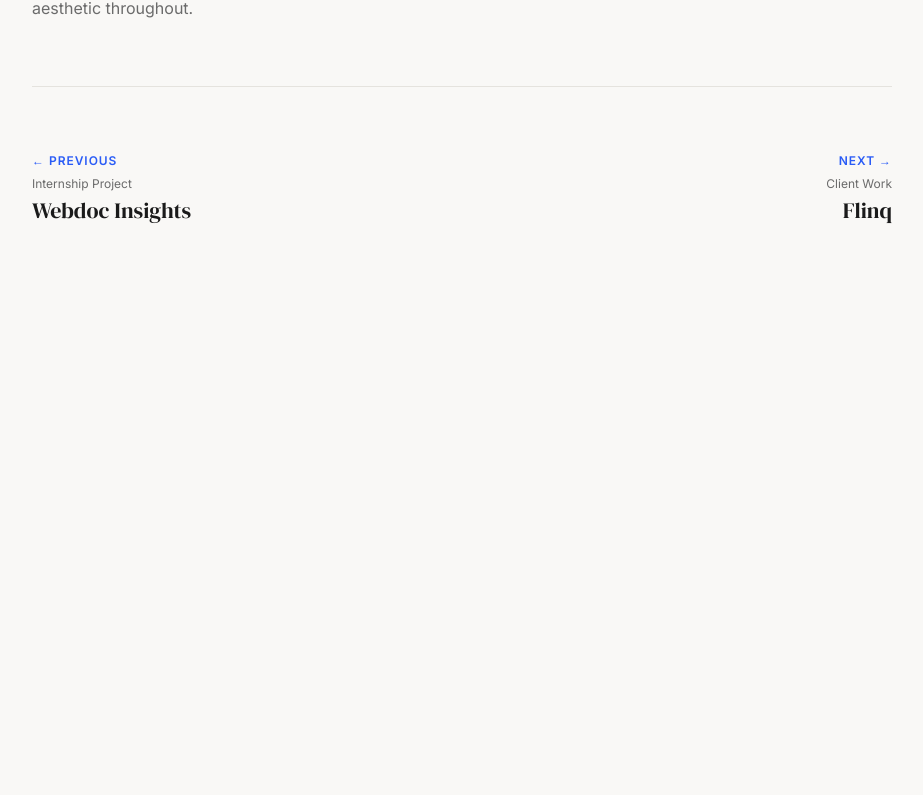
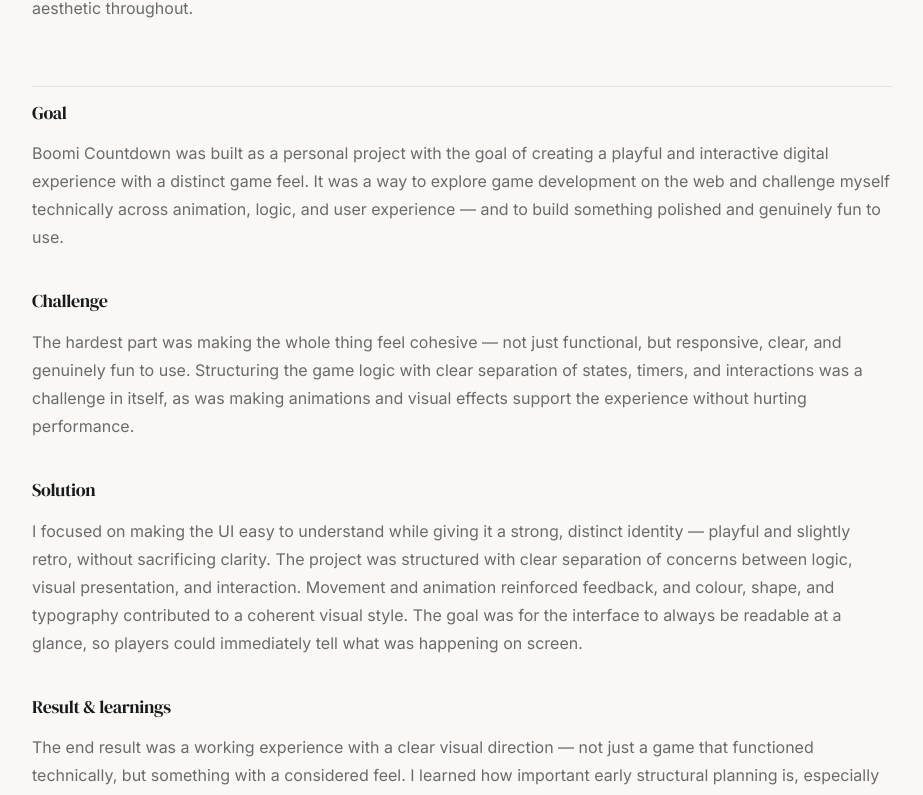
Before and after one commit to kaspvik/kaspervikstrom, a Next.js app: page /projects/boomi in a window 1280 px wide. Shown: the part 999-1794 px from the top of the page, without its empty margins (178-1101 px from the left). Before the commit the page ends 1366 px from the top, so only its background shows below. Built offline with nearby package versions, Linux system fonts and the light colour scheme.

Commit message:
Add sections for goal, challenge, solution, and outcome in Boomi project page; update English and Swedish translations

```diff
--- a/src/app/projects/boomi/boomi.module.css
+++ b/src/app/projects/boomi/boomi.module.css
@@ -145,6 +145,22 @@
   color: var(--color-text);
 }
 
+/* Case sections (goal, challenge, solution, outcome) */
+.sections {
+  display: flex;
+  flex-direction: column;
+  gap: 2.5rem;
+  padding-top: 1rem;
+  border-top: 1px solid var(--color-border);
+}
+
+.section p {
+  font-size: 1rem;
+  line-height: 1.75;
+  color: var(--color-text-muted);
+  margin: 0;
+}
+
 /* Responsive */
 @media (max-width: 768px) {
   .page {
--- a/src/app/projects/boomi/page.tsx
+++ b/src/app/projects/boomi/page.tsx
@@ -121,6 +121,29 @@ export default function BoomiPage() {
           </div>
         </motion.div>
 
+        <motion.div
+          className={styles.sections}
+          initial={{ opacity: 0, y: 20 }}
+          animate={{ opacity: 1, y: 0 }}
+          transition={{ delay: 0.55, duration: 0.5 }}>
+          <div className={styles.section}>
+            <h2 className={styles.sectionTitle}>{t.goalTitle}</h2>
+            <p>{t.goal}</p>
+          </div>
+          <div className={styles.section}>
+            <h2 className={styles.sectionTitle}>{t.challengeTitle}</h2>
+            <p>{t.challenge}</p>
+          </div>
+          <div className={styles.section}>
+            <h2 className={styles.sectionTitle}>{t.solutionTitle}</h2>
+            <p>{t.solution}</p>
+          </div>
+          <div className={styles.section}>
+            <h2 className={styles.sectionTitle}>{t.outcomeTitle}</h2>
+            <p>{t.outcome}</p>
+          </div>
+        </motion.div>
+
         <ProjectNav
           prev={{ href: "/projects/webdoc", name: "Webdoc Insights", category: messages[lang].projects.webdoc.category }}
           next={{ href: "/projects/flinq", name: "Flinq", category: messages[lang].projects.flinq.category }}
--- a/src/messages/en.json
+++ b/src/messages/en.json
@@ -105,7 +105,15 @@
       "roleTitle": "My role",
       "role1": "Solo project — I handled everything from game design and UX to frontend development and deployment. This included building the real-time multiplayer flow with Firestore, designing the pixel UI system, implementing sprite animations with PixiJS, and adding sound effects and background music via Howler.js.",
       "role2": "The project was built over six weeks as part of a school exam, with a focus on playability, accessibility (WCAG 2.1 A/AA), and a coherent retro aesthetic throughout.",
-      "stackTitle": "Tech Stack"
+      "stackTitle": "Tech Stack",
+      "goalTitle": "Goal",
+      "goal": "Boomi Countdown was built as a personal project with the goal of creating a playful and interactive digital experience with a distinct game feel. It was a way to explore game development on the web and challenge myself technically across animation, logic, and user experience — and to build something polished and genuinely fun to use.",
+      "challengeTitle": "Challenge",
+      "challenge": "The hardest part was making the whole thing feel cohesive — not just functional, but responsive, clear, and genuinely fun to use. Structuring the game logic with clear separation of states, timers, and interactions was a challenge in itself, as was making animations and visual effects support the experience without hurting performance.",
+      "solutionTitle": "Solution",
+      "solution": "I focused on making the UI easy to understand while giving it a strong, distinct identity — playful and slightly retro, without sacrificing clarity. The project was structured with clear separation of concerns between logic, visual presentation, and interaction. Movement and animation reinforced feedback, and colour, shape, and typography contributed to a coherent visual style. The goal was for the interface to always be readable at a glance, so players could immediately tell what was happening on screen.",
+      "outcomeTitle": "Result & learnings",
+      "outcome": "The end result was a working experience with a clear visual direction — not just a game that functioned technically, but something with a considered feel. I learned how important early structural planning is, especially in projects where animation, game mechanics, and UI all need to work together. The main takeaway was how much the user experience is shaped by small details — timing, feedback, and clarity in interactions."
     },
     "flinq": {
       "category": "Client Work",
--- a/src/messages/sv.json
+++ b/src/messages/sv.json
@@ -105,7 +105,15 @@
       "roleTitle": "Min roll",
       "role1": "Det här var ett soloprojekt där jag ansvarade för allt från speldesign och UX till frontendutveckling och driftsättning. Jag byggde multiplayerflödet i realtid med Firestore, designade pixel-UI:t, implementerade sprite-animationer med PixiJS och lade till ljudeffekter och bakgrundsmusik med Howler.js.",
       "role2": "Projektet byggdes under sex veckor som en del av examen, med fokus på spelbarhet, tillgänglighet (WCAG 2.1 A/AA) och en tydlig retrokänsla.",
-      "stackTitle": "Teknikstack"
+      "stackTitle": "Teknikstack",
+      "goalTitle": "Mål",
+      "goal": "Boomi Countdown byggdes som ett eget projekt med målet att skapa en lekfull och interaktiv digital upplevelse med tydlig spelkänsla. Det var ett sätt att utforska spelutveckling på webben och utmana mig tekniskt inom animation, logik och användarupplevelse — och att bygga något genomarbetat och roligt att faktiskt använda.",
+      "challengeTitle": "Utmaning",
+      "challenge": "Det svåraste var att få ihop helheten mellan teknik och känsla. Det handlade inte bara om att spelet skulle fungera, utan om att det skulle kännas responsivt, tydligt och roligt att använda. Att strukturera spellogiken med tydlig separation av states, timers och interaktioner var en utmaning i sig — liksom att få animationer och visuella effekter att stödja upplevelsen utan att påverka prestandan negativt.",
+      "solutionTitle": "Lösning",
+      "solution": "Jag la stor vikt vid att UI:t skulle vara enkelt att förstå men ha en stark, tydlig identitet — lekfullt och lite retro, utan att kompromissa med tydlighet. Projektet byggdes med tydlig separation av ansvar mellan logik, visuell presentation och interaktion. Rörelser och animationer förstärkte feedbacken, och färg, form och typografi bidrog till en sammanhängande stil. Målet var att gränssnittet alltid skulle vara lätt att läsa av, så att spelaren direkt förstår vad som händer på skärmen.",
+      "outcomeTitle": "Resultat & lärdom",
+      "outcome": "Slutresultatet blev en fungerande upplevelse med tydlig visuell riktning — inte bara ett spel som tekniskt fungerade, utan något med en genomtänkt känsla. Jag lärde mig hur viktigt det är att planera struktur tidigt, särskilt i projekt där animation, spelmekanik och UI ska samverka. Det viktigaste jag tar med mig är hur mycket användarupplevelsen påverkas av små detaljer — timing, feedback och tydlighet i interaktioner."
     },
     "flinq": {
       "category": "Kundarbete",
```
